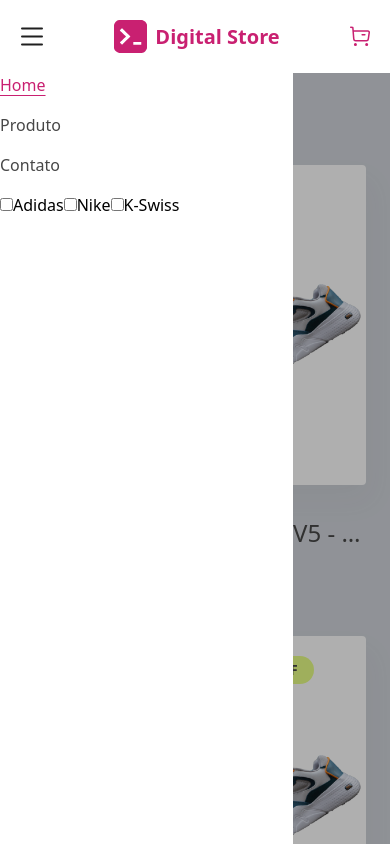
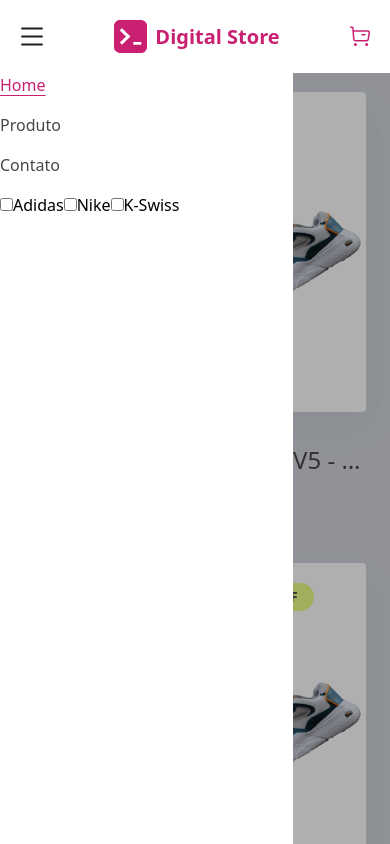
Before and after one commit to devsamuellgc/drip-store, a React (Vite) app in the folder client/: page / in a window 390 px wide. Both pictures are taken after a click on the picture 32 px from the left and 36 px from the top of the page. Shown: the top 844 px of the page. Built offline with nearby package versions, Linux system fonts and the light colour scheme.

Commit message:
Ajustes de responsividade do header mobile

```diff
--- a/client/src/components/Header.jsx
+++ b/client/src/components/Header.jsx
@@ -6,7 +6,7 @@
 export default function Header() {
   const [isOpenMenu, setIsOpenMenu] = useState(false);
   return (
-    <nav className={`flex flex-col`}>
+    <nav className={`flex flex-col ${isOpenMenu && 'fixed top-0 left-0 right-0 z-50'}`}>
       <div className="flex justify-between items-center bg-white p-5">
         <img
           onClick={() => setIsOpenMenu(!isOpenMenu)}
--- a/client/src/components/NavLinks.jsx
+++ b/client/src/components/NavLinks.jsx
@@ -5,12 +5,12 @@
   return (
     <div
       className={`${
-        props.isOpen && 'w-4/4 bg-[#00000050] absolute top-[73px] left-0 bottom-0 right-0 z-50'
+        props.isOpen && 'w-4/4 bg-[#00000050] fixed top-[73px] left-0 bottom-0 right-0 z-50'
       }`}
     >
       <div
         className={`hidden ${
-          props.isOpen && '!flex flex-col w-3/4 bg-white absolute top-0 left-0 bottom-0 z-50'
+          props.isOpen && '!flex flex-col w-3/4 bg-white fixed top-[73px] left-0 bottom-0 z-50'
         } md:flex gap-4`}
       >
         <NavBarLinks path="/" title="Home" />
```
